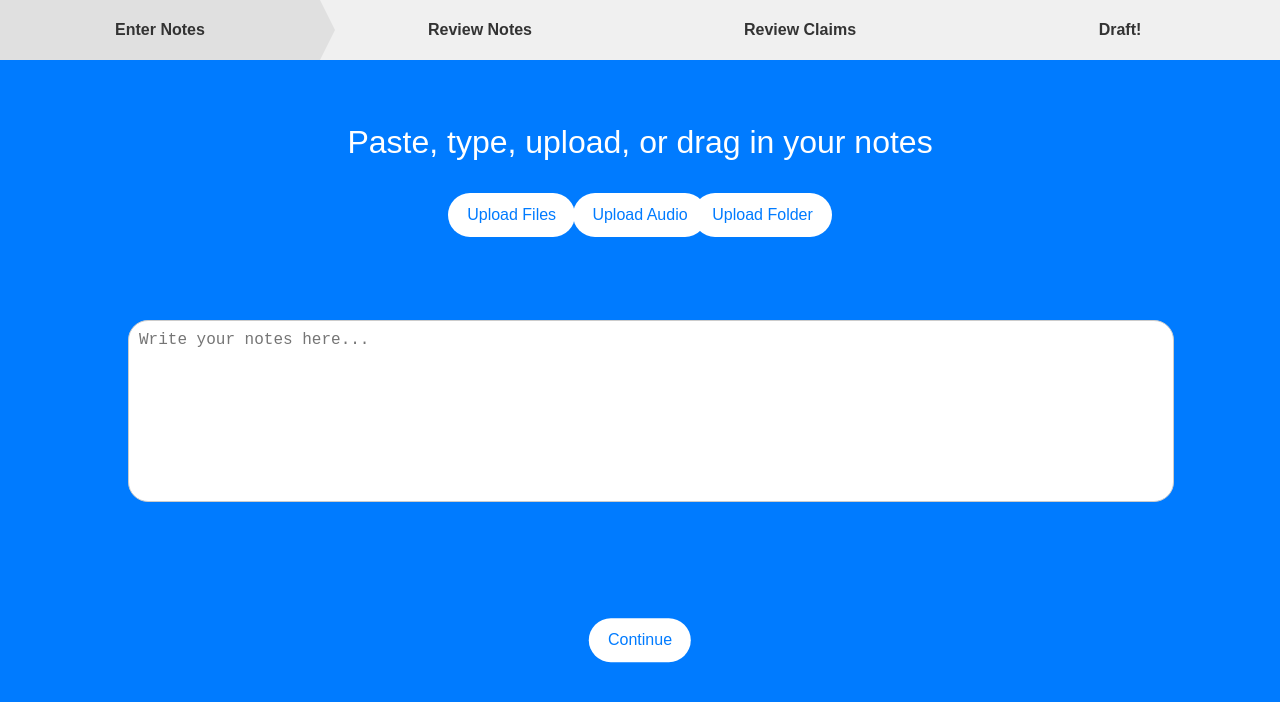
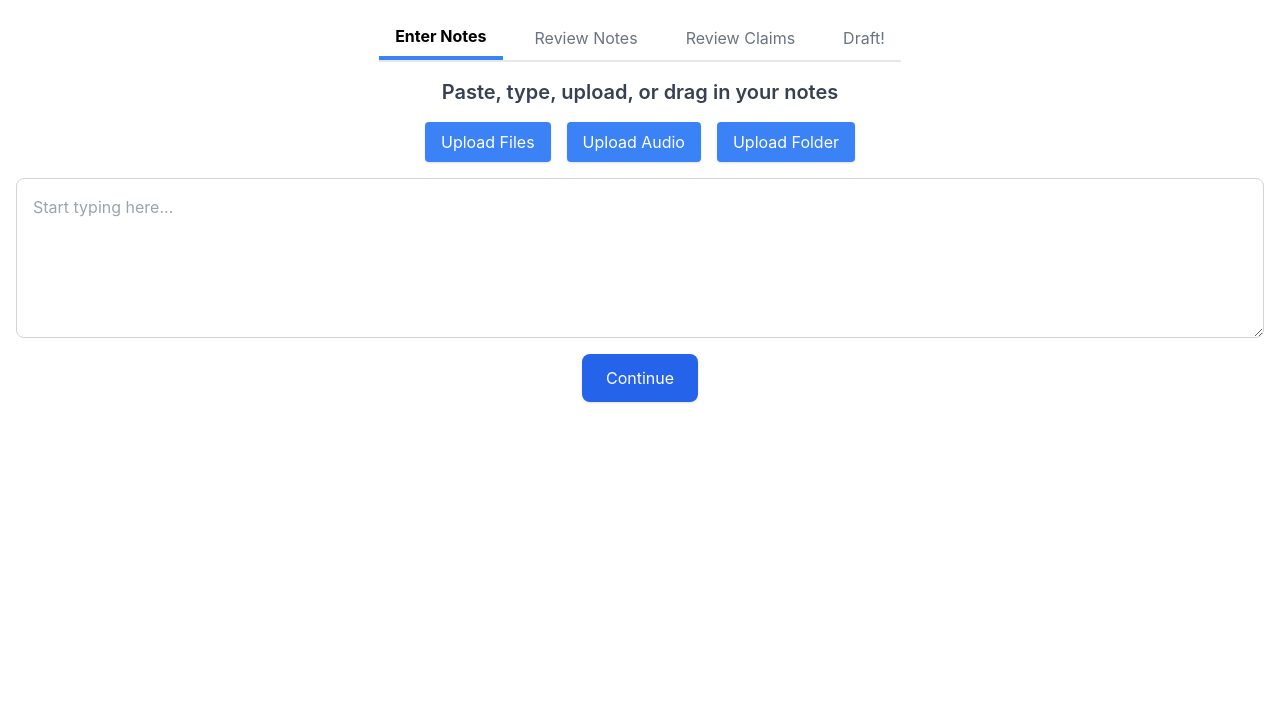
Before and after one commit to AlexeiKorolev/Mako-Frontend, a React (Create React App) app: page /#/app in a window 1280 px wide. Shown: the top 702 px of the page. Built offline with nearby package versions, Linux system fonts and the light colour scheme.

Commit message:
Tailwind redesign 0.1

```diff
--- /dev/null
+++ b/postcss.config.js
@@ -0,0 +1,6 @@
+module.exports = {
+    plugins: {
+        tailwindcss: {},
+        autoprefixer: {},
+    }
+}
--- a/src/App.css
+++ b/src/App.css
@@ -32,6 +32,7 @@
   from {
     transform: rotate(0deg);
   }
+
   to {
     transform: rotate(360deg);
   }
--- a/src/index.css
+++ b/src/index.css
@@ -1,3 +1,7 @@
+@tailwind base;
+@tailwind components;
+@tailwind utilities;
+
 body {
   margin: 0;
   font-family: -apple-system, BlinkMacSystemFont, 'Segoe UI', 'Roboto', 'Oxygen',
--- a/src/pages/AppPage.js
+++ b/src/pages/AppPage.js
@@ -1,192 +1,54 @@
 import React, { useState } from 'react';
-import '../styling/style.css';
-import '../styling/app.css';
-import { testPatent } from '../logic/APICalls';
 
-const AppPage = () => {
-  const [activeTab, setActiveTab] = useState(1);
-  const [selectedFiles, setSelectedFiles] = useState([]);
-  const [questions, setQuestions] = useState('');
-
-  const updateTabs = (tab) => {
-    setActiveTab(tab);
-  };
-
-  const handleFileSelection = (event) => {
-    const newFiles = Array.from(event.target.files).map(file => ({
-      id: Math.random().toString(36).substr(2, 9),
-      file: file,
-      type: 'file'
-    }));
-    setSelectedFiles(prev => [...prev, ...newFiles]);
-  };
-
-  const handleFolderSelection = (event) => {
-    const newFiles = Array.from(event.target.files).map(file => ({
-      id: Math.random().toString(36).substr(2, 9),
-      file: file,
-      type: 'folder'
-    }));
-    setSelectedFiles(prev => [...prev, ...newFiles]);
-  };
-
-  const handleAudioSelection = () => {
-    const input = document.createElement('input');
-    input.type = 'file';
-    input.accept = 'audio/*';
-    input.onchange = (e) => {
-      const newFiles = Array.from(e.target.files).map(file => ({
-        id: Math.random().toString(36).substr(2, 9),
-        file: file,
-        type: 'audio'
-      }));
-      setSelectedFiles(prev => [...prev, ...newFiles]);
-    };
-    input.click();
-  };
-
-  const removeFile = (fileId) => {
-    setSelectedFiles(prev => prev.filter(file => file.id !== fileId));
-  };
-
-
-  const processNotes = async () => {
-    // Get the notes from textarea
-    const notesText = document.getElementById('notes').value;
-    const files = selectedFiles;
-
-    // Basic validation
-    if (!notesText.trim() && files.length === 0) {
-      alert('Please enter some notes or upload files before continuing');
-      return;
-    }
-
-    // call API to get questions. TODO: upload files
-    const questions = await testPatent(notesText);
-    setQuestions(questions);
-
-    // If validation passes, proceed to next tab
-    updateTabs(2);
-  };
+export default function NotesPage() {
+  const [activeTab, setActiveTab] = useState("Enter Notes");
 
   return (
-    <div className="AppPage">
-      <div className="tab-container">
-        <div className="tab" data-tab="1" onClick={() => updateTabs(1)}>Enter Notes</div>
-        <div className="tab" data-tab="2" onClick={() => updateTabs(2)}>Review Notes</div>
-        <div className="tab" data-tab="3" onClick={() => updateTabs(3)}>Review Claims</div>
-        <div className="tab" data-tab="4" onClick={() => { updateTabs(4); }}>Draft!</div>
+    <div className="flex flex-col items-center p-4 space-y-4">
+      {/* Tabs */}
+      <div className="flex space-x-4 border-b-2 border-gray-200">
+        {["Enter Notes", "Review Notes", "Review Claims", "Draft!"].map((tab) => (
+          <button
+            key={tab}
+            className={`px-4 py-2 ${activeTab === tab
+              ? "border-b-4 border-blue-500 font-bold"
+              : "text-gray-500"
+              }`}
+            onClick={() => setActiveTab(tab)}
+          >
+            {tab}
+          </button>
+        ))}
       </div>
 
-      {activeTab === 1 && (
-        <div id="screen1" className="screen1">
-          <p className="header">Paste, type, upload, or drag in your notes</p>
-          <div className="upload-container">
-            <input
-              type="file"
-              id="fileInput"
-              multiple
-              style={{ display: 'none' }}
-              onChange={handleFileSelection}
-            />
-            <input
-              type="file"
-              id="folderInput"
-              webkitdirectory="true"
-              directory="true"
-              multiple
-              style={{ display: 'none' }}
-              onChange={handleFolderSelection}
-            />
-            <button id="selectFilesBtn" onClick={() => document.getElementById('fileInput').click()}>
-              Upload Files
-            </button>
-            <button id="selectFolderBtn" onClick={() => document.getElementById('folderInput').click()}>
-              Upload Folder
-            </button>
-            <button id="uploadBtn" onClick={handleAudioSelection}>
-              Upload Audio
-            </button>
-            <div id="fileList" className="file-list">
-              {selectedFiles.map(file => (
-                <div key={file.id} className="file-item">
-                  <span>{file.file.name}</span>
-                  <button
-                    className="remove-file"
-                    onClick={() => removeFile(file.id)}
-                  >
-                    ×
-                  </button>
-                </div>
-              ))}
-            </div>
-          </div>
-          <textarea id="notes" placeholder="Write your notes here..." rows="10" cols="50"></textarea>
-          <button className="continueBtn" onClick={processNotes}>Continue</button>
-        </div>
-      )}
+      {/* Title */}
+      <h1 className="text-xl font-semibold text-gray-700">
+        Paste, type, upload, or drag in your notes
+      </h1>
 
-      {activeTab === 2 && (
-        <div id="screen2">
-          <div className="review-notes-container">
-            <h2>Review Notes</h2>
-            <div className="scrolling-frame">
-              <div className="question-answer">
-                <h3>Question 1: blah</h3>
-                <div className="answer-container">
-                  <textarea className="answer-input" rows="3">blah</textarea>
-                </div>
-              </div>
-              <div className="question-answer">
-                <h3>Question 2: blah</h3>
-                <div className="answer-container">
-                  <textarea className="answer-input" rows="3">blah</textarea>
-                </div>
-              </div>
-              <div className="section-break"></div>
-              <div className="question-answer">
-                <h3>Question 3: blah</h3>
-                <div className="answer-container">
-                  <textarea className="answer-input" rows="3">blah</textarea>
-                </div>
-              </div>
-            </div>
-          </div>
-        </div>
-      )}
+      {/* Buttons */}
+      <div className="flex space-x-4">
+        <button className="px-4 py-2 bg-blue-500 text-white rounded shadow">
+          Upload Files
+        </button>
+        <button className="px-4 py-2 bg-blue-500 text-white rounded shadow">
+          Upload Audio
+        </button>
+        <button className="px-4 py-2 bg-blue-500 text-white rounded shadow">
+          Upload Folder
+        </button>
+      </div>
 
-      {activeTab === 3 && (
-        <div id="screen3">
-          <div id="review-claims" className="screen">
-            <h2>Review Claims</h2>
-            <div className="claims-container">
-              <div className="claims-tree">
-                <ul id="claimsTree">
-                  {/* Tree structure will be populated by JavaScript */}
-                </ul>
-              </div>
-              <div className="claims-list">
-                <button id="showAllClaims" className="show-all-btn">Show All Claims</button>
-                <div id="claimsList">
-                  {/* Individual claims will be populated by JavaScript */}
-                </div>
-              </div>
-            </div>
-          </div>
-        </div>
-      )}
+      {/* Textarea */}
+      <textarea
+        className="w-full h-40 p-4 border border-gray-300 rounded-lg focus:outline-none focus:ring-2 focus:ring-blue-400"
+        placeholder="Start typing here..."
+      ></textarea>
 
-      {activeTab === 4 && (
-        <div id="screen4" className="screen disabled">
-          <div className="draft-buttons">
-            <button id="downloadDraft" className="download-btn">Download Draft</button>
-            <button id="downloadInsights" className="download-btn">Download Insights</button>
-          </div>
-          <div id="pdfViewer"></div>
-        </div>
-      )}
+      {/* Continue Button */}
+      <button className="px-6 py-3 bg-blue-600 text-white rounded-lg shadow hover:bg-blue-700">
+        Continue
+      </button>
     </div>
   );
-};
-
-export default AppPage;
+}
--- a/src/pages/LandingPage.js
+++ b/src/pages/LandingPage.js
@@ -1,22 +1,21 @@
 import React from 'react';
 import { useNavigate } from 'react-router-dom';
-import '../styling/style.css';
 
 const LandingPage = () => {
   const navigate = useNavigate();
 
   const handleGetStartedClick = async () => {
-    // TODO: Implement sign in
     navigate('/app');
   };
 
   return (
-    <div className="landing">
-      <img src="logo.jpg" alt="Logo" className="logo" />
-      <h1 className="title">Mako Intelligence</h1>
+    <div className="flex flex-col items-center justify-center min-h-screen bg-gradient-to-b from-[#007bff] to-black">
+      <h1 className="text-6xl font-bold text-white mb-20 text-center">
+        Mako Intelligence
+      </h1>
       <button
-        className="get-started-btn"
-        onClick={() => handleGetStartedClick()}
+        className="px-8 py-4 text-lg font-semibold bg-white text-black rounded-full shadow-md hover:shadow-lg transition-shadow animate-levitate"
+        onClick={handleGetStartedClick}
       >
         Get Started
       </button>
@@ -24,6 +23,4 @@ const LandingPage = () => {
   );
 };
 
-// () => window.location.href = 'app'
-
 export default LandingPage;
--- a/src/styling/style.css
+++ /dev/null
@@ -1,89 +0,0 @@
-html,
-body {
-  height: 100%;
-  margin: 0;
-  overflow: hidden;
-  /* Prevents scrolling */
-  background-color: #007bff;
-  font-family: "Nato Sans", sans-serif;
-}
-
-.landing {
-  background-color: #007bff;
-  height: 100vh;
-  /* 100% of the viewport height */
-  width: 100vw;
-  /* 100% of the viewport width */
-  display: flex;
-  justify-content: center;
-  align-items: center;
-  background-size: cover;
-  overflow: hidden;
-}
-
-.logo {
-  position: absolute;
-  top: 20vh;
-  width: 200px;
-  margin-bottom: 30px;
-  border-radius: 100%;
-}
-
-.title {
-  position: absolute;
-  top: 40vh;
-  font-family: "Nato Sans", sans-serif;
-  color: white;
-  font-size: 3.5vw;
-}
-
-button {
-  position: absolute;
-  transform: translate(-50%, -50%);
-  background-color: white;
-  color: #007bff;
-  border: none;
-  padding-top: 2.5vh;
-  padding-bottom: 2.5vh;
-  padding-left: 2.5vw;
-  padding-right: 2.5vw;
-  font-size: 2vw;
-  border-radius: 50px;
-  transition: background-color 0.3s, color 0.3s, padding 0.3s, font-size 0.3s, top 0.3s;
-}
-
-button:hover {
-  background-color: #0056b3;
-  transform: translate(-50%, -50%);
-  cursor: pointer;
-  color: white;
-}
-
-.get-started-btn {
-  animation: float 3s ease-in-out infinite;
-  top: 60vh;
-  font-family: "Nato Sans", sans-serif;
-}
-
-.get-started-btn:hover {
-  padding-top: 4vh;
-  padding-bottom: 4vh;
-  padding-left: 4vw;
-  padding-right: 4vw;
-  font-size: 2.5vw;
-  top: 58vh;
-}
-
-@keyframes float {
-  0% {
-    transform: translateY(0);
-  }
-
-  50% {
-    transform: translateY(-20px);
-  }
-
-  100% {
-    transform: translateY(0);
-  }
-}
--- /dev/null
+++ b/tailwind.config.js
@@ -0,0 +1,20 @@
+/** @type {import('tailwindcss').Config} */
+module.exports = {
+  content: [
+    "./src/**/*.{js,jsx,ts,tsx}",
+  ],
+  theme: {
+    extend: {
+      keyframes: {
+        levitate: {
+          '0%, 100%': { transform: 'translateY(0)' },
+          '50%': { transform: 'translateY(-20px)' },
+        },
+      },
+      animation: {
+        levitate: 'levitate 3s infinite',
+      },
+    },
+  },
+  plugins: [],
+};
```
Also changed, not shown: package.json (+6 -3 lines), src/styling/LandingPage.css (added), 1 other file (tests, documents, lock files or other folders).
